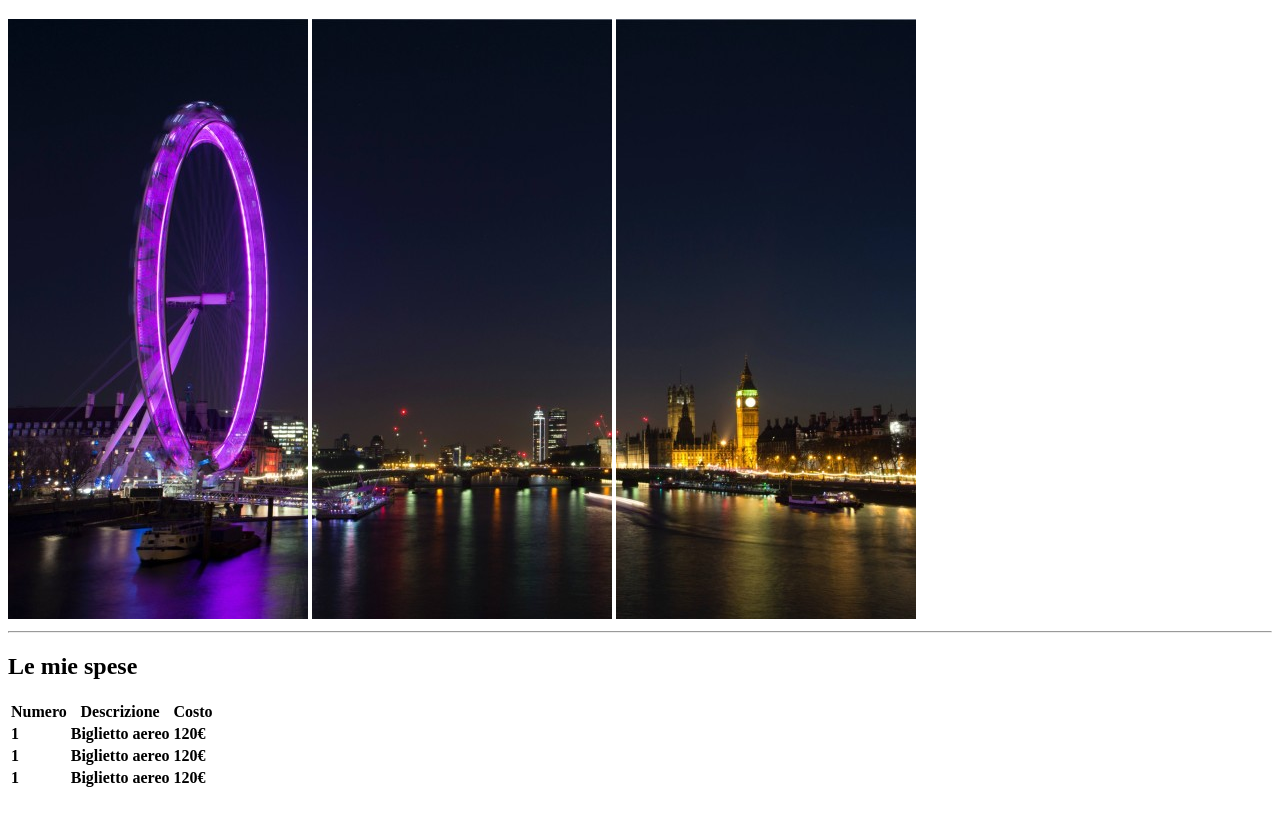
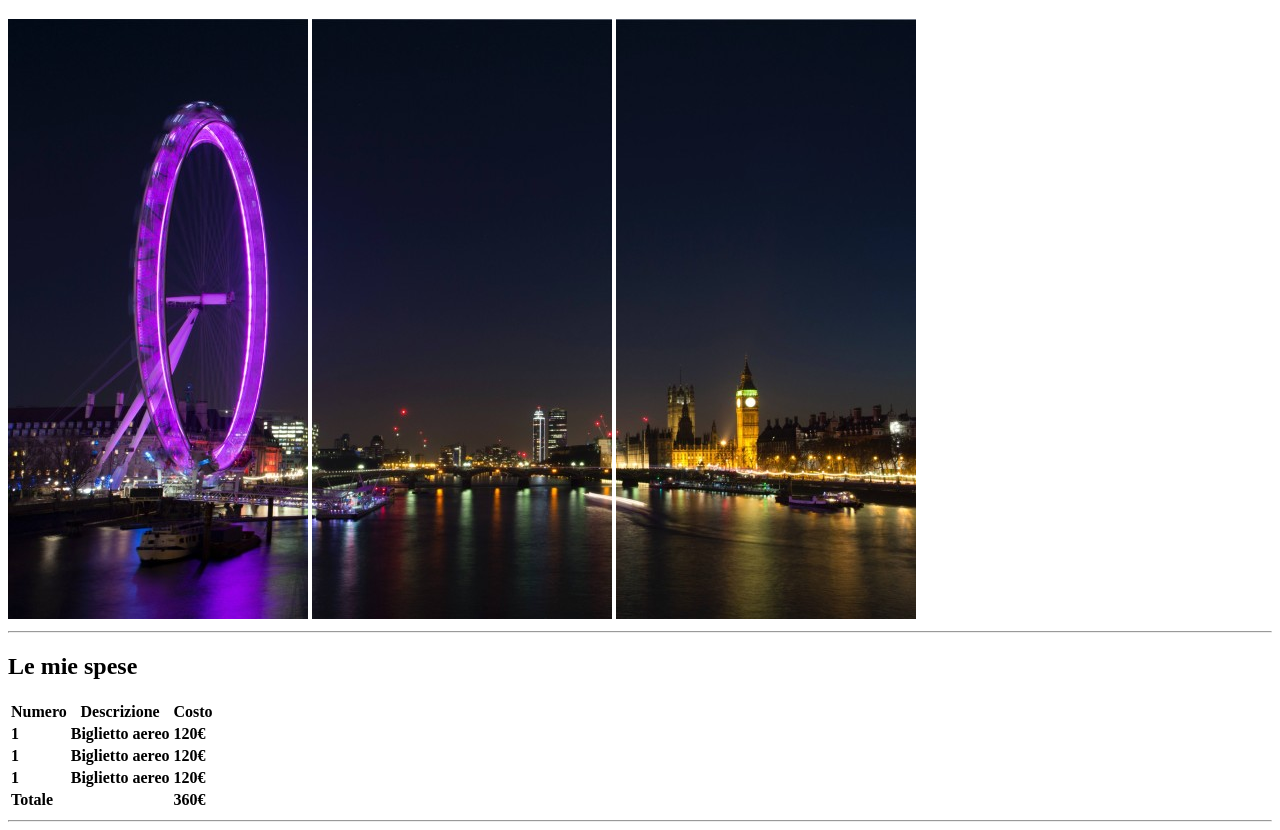
Before and after one commit to Andrea-Pomati/html-london-trip, a plain HTML site: page index.html in a window 1280 px wide. Shown: the part 61-891 px from the top of the page. Before the commit the page ends 859 px from the top, so only its background shows below. Drawn offline with Linux system fonts and the light colour scheme.

Commit message:
finito footer prima tabella ed aggiunto commento

```diff
--- a/index.html
+++ b/index.html
@@ -49,10 +49,18 @@
         <td><b>Biglietto aereo</b></td>
         <td><b>120€</b></td>
     </tr>
+    <!-- footer prima tabella -->
+        <tr>
+        <td><b>Totale</b></td>
+        <td><b></b></td>
+        <td><b>360€</b></td>
+        </tr>
+ </tfoot>
+</tbody>
+</table>
+<hr>
+<!-- fine prima tabella -->
 
-</tbody>
-
-</table>
 
 
 
```
